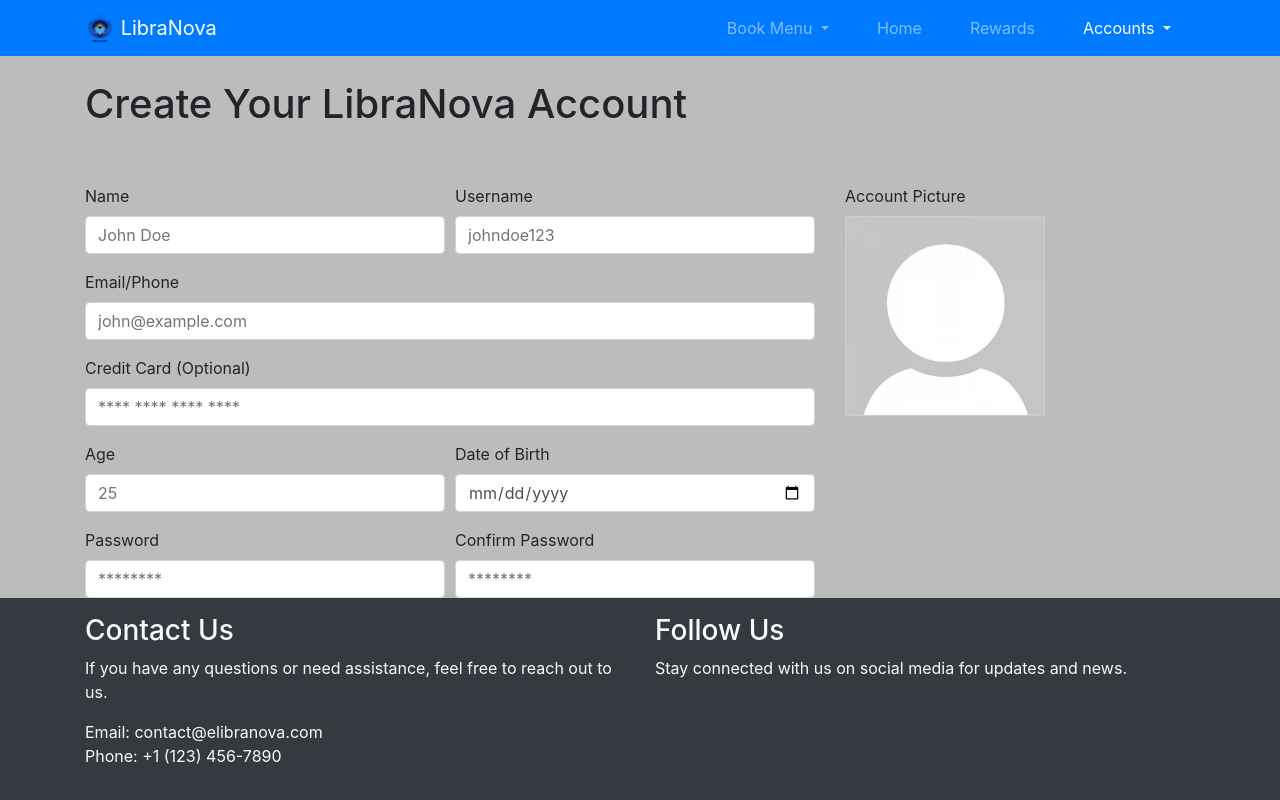
After one commit to bsce22030/novalibrary, a PHP site: page /signup.html in a window 1280 px wide. The commit adds this page. Run offline with PHP 8.4, Linux system fonts and the light colour scheme.

Commit message:
looking mighty sexy

```diff
--- a/index.html
+++ b/index.html
@@ -49,8 +49,8 @@
                         Accounts
                     </a>
                     <div class="dropdown-menu" aria-labelledby="accountsDropdown">
-                        <a class="dropdown-item" href="#">Login</a>
-                        <a class="dropdown-item" href="#">Signup</a>
+                        <a class="dropdown-item" href="login.html">Login</a>
+                        <a class="dropdown-item" href="signup.html">Signup</a>
                     </div>
                 </li>
             </ul>
--- /dev/null
+++ b/signup.html
@@ -0,0 +1,181 @@
+<!DOCTYPE html>
+<html lang="en">
+<head>
+    <meta charset="UTF-8">
+    <meta name="viewport" content="width=device-width, initial-scale=1.0">
+    <title>Create Your LibraNova Account</title>
+    <link rel="icon" href="media/logo/favicon.png">
+    <!-- Add Bootstrap CSS -->
+    <link rel="stylesheet" href="https://stackpath.bootstrapcdn.com/bootstrap/4.5.2/css/bootstrap.min.css">
+
+    <!-- Add your custom CSS for styling -->
+    <link rel="stylesheet" href="style.css">
+
+    <style>
+        /* Custom CSS for image container */
+        .image-container {
+            position: relative;
+            width: 200px;
+            height: 200px;
+            background-color: #f0f0f0;
+            border: 1px solid #ccc;
+            cursor: pointer;
+        }
+        .image-container img {
+            max-width: 100%;
+            max-height: 100%;
+        }
+    </style>
+    <script>
+        // JavaScript to trigger file input click on image click
+        function triggerFileInput() {
+            document.getElementById('accountPicture').click();
+        }
+    </script>
+
+</head>
+<body>
+   <!-- Centered Navbar with Logo to the Left and Menu Items to the Right -->
+<nav class="navbar navbar-expand-lg navbar-dark bg-primary">
+    <div class="container">
+        <a class="navbar-brand" href="#">
+            <img src="media/logo/logo-no-bg.png" alt="logo" class="d-inline-block align-top" style="height: 30px;"> <!-- Adjust the height as needed -->
+            LibraNova
+        </a>
+        <button class="navbar-toggler" type="button" data-toggle="collapse" data-target="#navbarNav" aria-controls="navbarNav" aria-expanded="false" aria-label="Toggle navigation">
+            <span class="navbar-toggler-icon"></span>
+        </button>
+        <div class="collapse navbar-collapse" id="navbarNav">
+            <ul class="navbar-nav ml-auto"> <!-- ml-auto to align the menu items to the right -->
+                <li class="nav-item dropdown px-3"> <!-- Add "dropdown" class to the list item -->
+                    <a class="nav-link dropdown-toggle" href="#" id="MenuDropdown" role="button" data-toggle="dropdown" aria-haspopup="true" aria-expanded="false">
+                        Book Menu
+                    </a>
+                    <div class="dropdown-menu" aria-labelledby="MenuDropdown">
+                        <a class="dropdown-item" href="#">Sci-fi</a>
+                        <a class="dropdown-item" href="#">Horror</a>
+                        <a class="dropdown-item" href="#">Romance</a>
+                        <a class="dropdown-item" href="#">History</a>
+                        <a class="dropdown-item" href="#">Education</a>
+                        <a class="dropdown-item" href="#">Comedy & Drama</a>
+                    </div>
+                </li>
+                <li class="nav-item px-3">
+                    <a class="nav-link" href="index.html">Home</a>
+                </li>
+                <li class="nav-item px-3">
+                    <a class="nav-link" href="#">Rewards</a>
+                </li>
+                <li class="nav-item active dropdown px-3"> <!-- Add "dropdown" class to the list item -->
+                    <a class="nav-link dropdown-toggle" href="#" id="accountsDropdown" role="button" data-toggle="dropdown" aria-haspopup="true" aria-expanded="false">
+                        Accounts
+                    </a>
+                    <div class="dropdown-menu" aria-labelledby="accountsDropdown">
+                        <a class="dropdown-item" href="#">Login</a>
+                        <a class="dropdown-item" href="#">Signup</a>
+                    </div>
+                </li>
+            </ul>
+        </div>
+    </div>
+</nav>
+
+<div class="container mt-4">
+    <h1>Create Your LibraNova Account</h1>
+    <br> <br>
+    <div class="row">
+        <div class="col-md-8">
+            <form>
+                <div class="form-row">
+                    <div class="form-group col-md-6">
+                        <label for="name">Name</label>
+                        <input type="text" class="form-control" id="name" placeholder="John Doe">
+                    </div>
+                    <div class="form-group col-md-6">
+                        <label for="username">Username</label>
+                        <input type="text" class="form-control" id="username" placeholder="johndoe123">
+                    </div>
+                </div>
+                <div class="form-group">
+                    <label for="emailPhone">Email/Phone</label>
+                    <input type="email" class="form-control" id="emailPhone" placeholder="john@example.com">
+                </div>
+                <div class="form-group">
+                    <label for="creditCard">Credit Card (Optional)</label>
+                    <input type="text" class="form-control" id="creditCard" placeholder="**** **** **** ****">
+                </div>
+                <div class="form-row">
+                    <div class="form-group col-md-6">
+                        <label for="age">Age</label>
+                        <input type="number" class="form-control" id="age" placeholder="25">
+                    </div>
+                    <div class="form-group col-md-6">
+                        <label for="dob">Date of Birth</label>
+                        <input type="date" class="form-control" id="dob">
+                    </div>
+                </div>
+                <div class="form-row">
+                    <div class="form-group col-md-6">
+                        <label for="password">Password</label>
+                        <input type="password" class="form-control" id="password" placeholder="********">
+                    </div>
+                    <div class="form-group col-md-6">
+                        <label for="confirmPassword">Confirm Password</label>
+                        <input type="password" class="form-control" id="confirmPassword" placeholder="********">
+                    </div>
+                </div>
+                <div class="form-group form-check">
+                    <input type="radio" class="form-check-input" id="termsAndConditions">
+                    <label class="form-check-label" for="termsAndConditions">I agree to the <a href="#">Terms and Conditions</a></label>
+                </div>
+                <button type="submit" class="btn btn-primary">Create Account</button>
+            </form>
+        </div>
+        <div class="col-md-4">
+            <div class="form-group">
+                <label for="accountPicture">Account Picture</label>
+                <!-- Image container with a click event to trigger file input -->
+                <div class="image-container" onclick="triggerFileInput()">
+                    <img src="media/profiles/dummy pfp.png" alt="Profile Picture">
+                </div>
+                <!-- Actual file input, but hidden from view -->
+                <input type="file" class="form-control-file d-none" id="accountPicture">
+            </div>
+        </div>
+    </div>
+</div>
+
+<br>
+    <!-- Footer Section using Bootstrap -->
+<footer class="bg-dark text-light py-3 fixed-bottom">
+    <div class="container">
+        <div class="row">
+            <div class="col-md-6">
+                <h3>Contact Us</h3>
+                <p>If you have any questions or need assistance, feel free to reach out to us.</p>
+                <ul class="list-unstyled">
+                    <li>Email: contact@elibranova.com</li>
+                    <li>Phone: +1 (123) 456-7890</li>
+                </ul>
+            </div>
+            <div class="col-md-6">
+                <h3>Follow Us</h3>
+                <p>Stay connected with us on social media for updates and news.</p>
+                <ul class="list-inline">
+                    <li class="list-inline-item"><a href="#"><i class="fab fa-facebook"></i></a></li>
+                    <li class="list-inline-item"><a href="#"><i class="fab fa-twitter"></i></a></li>
+                    <li class="list-inline-item"><a href="#"><i class="fab fa-instagram"></i></a></li>
+                    <!-- Add more social media icons as needed -->
+                </ul>
+            </div>
+        </div>
+    </div>
+</footer>
+
+
+    <!-- Add jQuery and Bootstrap JS at the bottom of the page for faster loading -->
+    <script src="https://code.jquery.com/jquery-3.5.1.slim.min.js"></script>
+    <script src="https://cdn.jsdelivr.net/npm/bootstrap@4.5.2/dist/js/bootstrap.min.js"></script>
+
+</body>
+</html>
--- a/style.css
+++ b/style.css
@@ -1,4 +1,5 @@
 body
 {
     background-color: rgb(189, 188, 188);
+    cursor: pointer;
 }
```
Also changed, not shown: about.html (added, +163 -0 lines), login.html (added, +111 -0 lines), media/profiles/dummy pfp.png (added).
